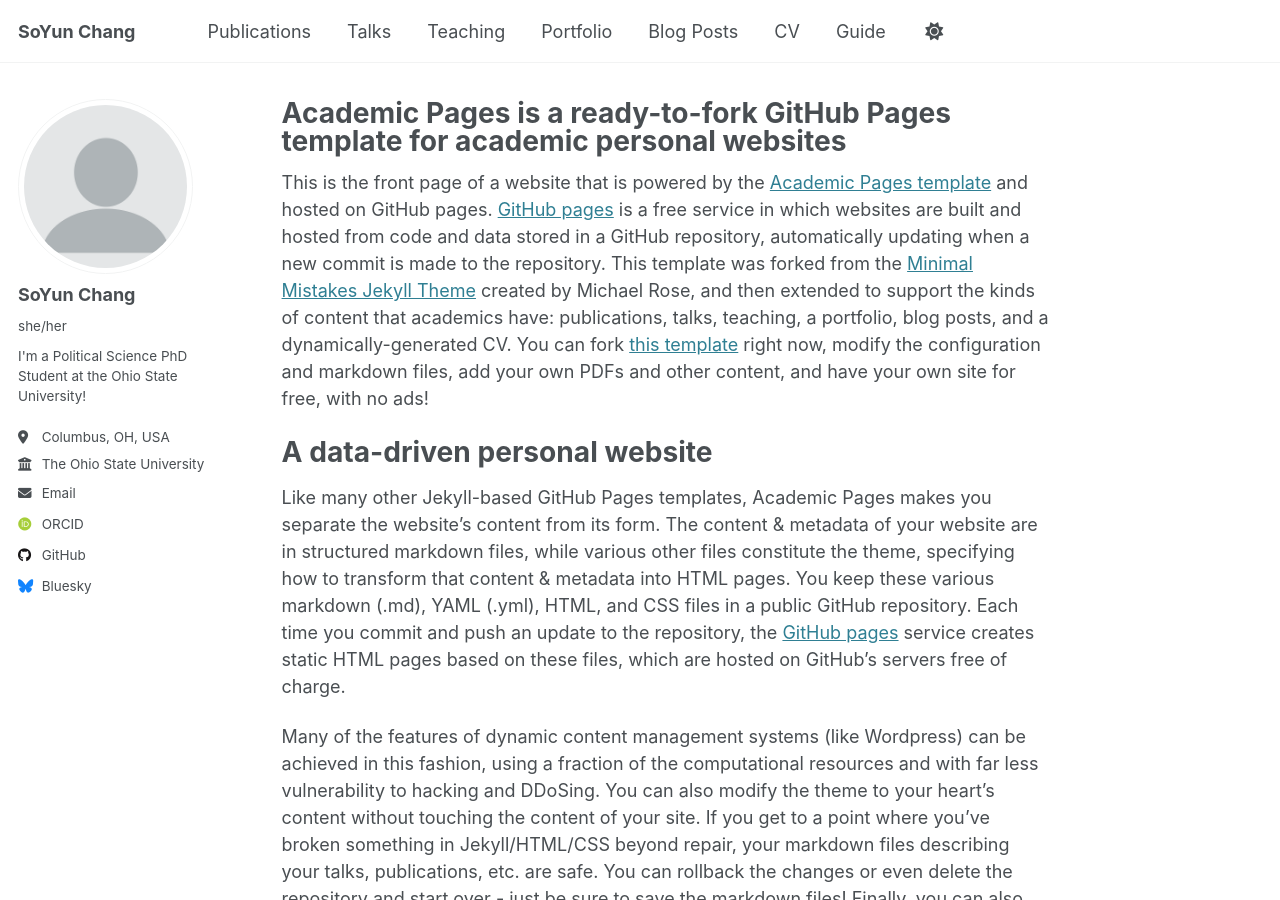
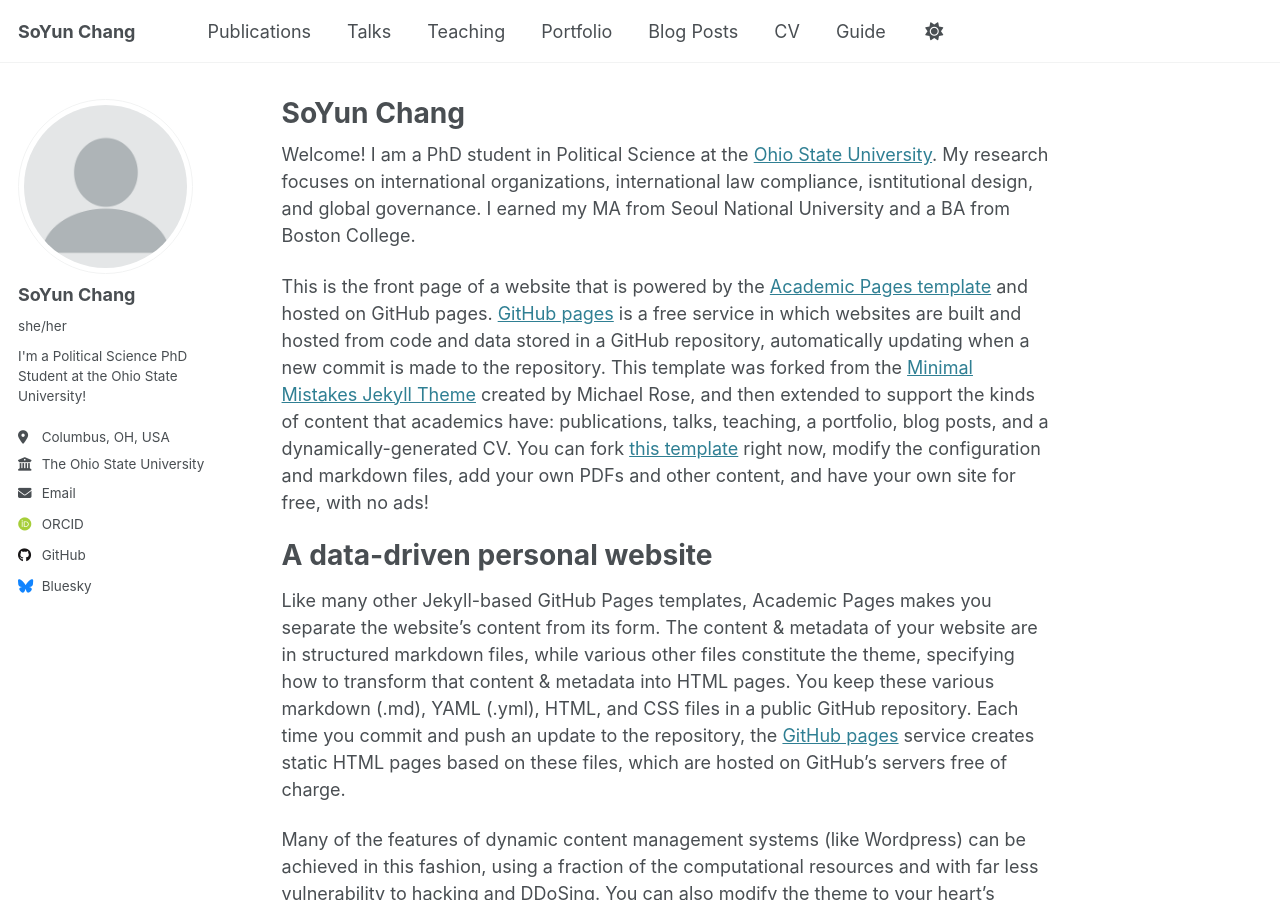
Before and after one commit to soyunchang/soyunchang.github.io, a Jekyll site: the page built from _pages/about.md, in a window 1280 px wide and 900 px high. Built offline with Jekyll 4.4.1, drawn with Linux system fonts in a browser that asks for light colours; some web fonts are replaced.

Commit message:
about.md

```diff
--- a/_pages/about.md
+++ b/_pages/about.md
@@ -1,13 +1,16 @@
 ---
 permalink: /
-title: "Academic Pages is a ready-to-fork GitHub Pages template for academic personal websites"
+title: "SoYun Chang"
 author_profile: true
 redirect_from:
   - /about/
   - /about.html
 ---
 
+Welcome! I am a PhD student in Political Science at the [Ohio State University](https://polisci.osu.edu/people/chang.2318). My research focuses on international organizations, international law compliance, isntitutional design, and global governance. I earned my MA from Seoul National University and a BA from Boston College.
+
 This is the front page of a website that is powered by the [Academic Pages template](https://github.com/academicpages/academicpages.github.io) and hosted on GitHub pages. [GitHub pages](https://pages.github.com) is a free service in which websites are built and hosted from code and data stored in a GitHub repository, automatically updating when a new commit is made to the repository. This template was forked from the [Minimal Mistakes Jekyll Theme](https://mmistakes.github.io/minimal-mistakes/) created by Michael Rose, and then extended to support the kinds of content that academics have: publications, talks, teaching, a portfolio, blog posts, and a dynamically-generated CV. You can fork [this template](https://github.com/academicpages/academicpages.github.io) right now, modify the configuration and markdown files, add your own PDFs and other content, and have your own site for free, with no ads!
+
 
 A data-driven personal website
 ======
```
